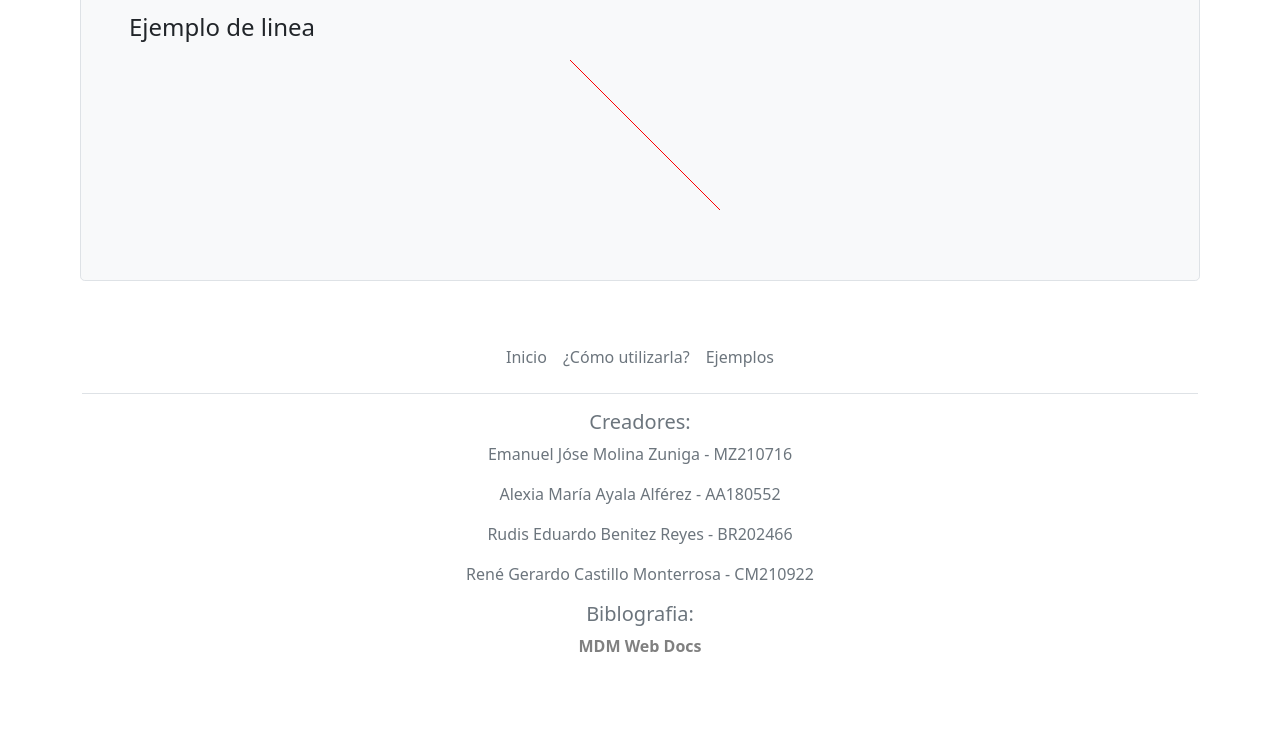
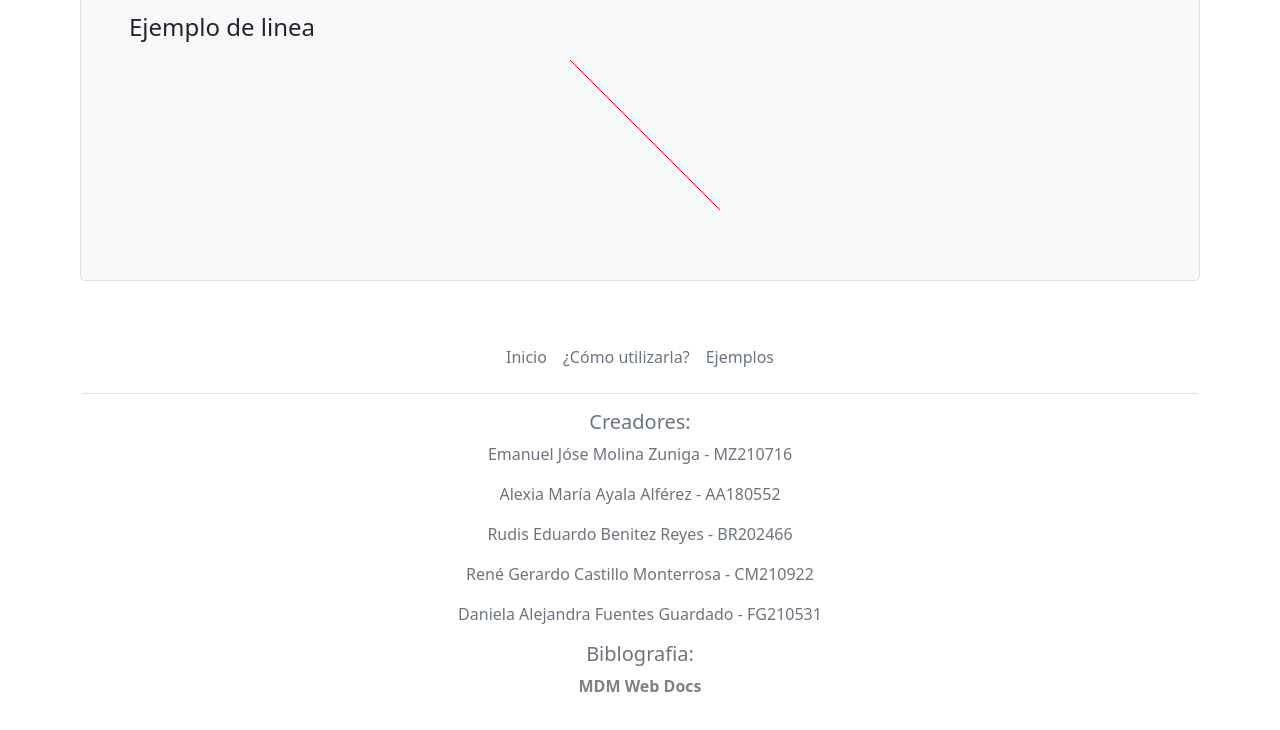
Before and after one commit to Emanuel503/DAWInvetigacion1, a plain HTML site: page index.html in a window 1280 px wide. Shown: the part 2467-3197 px from the top of the page. Drawn offline with Linux system fonts and the light colour scheme.

Commit message:
Update index.html

```diff
--- a/index.html
+++ b/index.html
@@ -116,6 +116,7 @@
 	    <p class="text-center text-muted">Alexia María Ayala Alférez - AA180552</p>
 	    <p class="text-center text-muted">Rudis Eduardo Benitez Reyes - BR202466</p>
 	    <p class="text-center text-muted">René Gerardo Castillo Monterrosa - CM210922</p>
+	    <p class="text-center text-muted">Daniela Alejandra Fuentes Guardado - FG210531</p>
 
 	    <h5 class="text-center text-muted">Biblografia:</h5>
 	    <p class="text-center text-muted"><a class="biblografia" target="_blank" href="https://developer.mozilla.org/es/docs/Web/API/Canvas_API/Tutorial"><b>MDM Web Docs</b></a></p>
```
